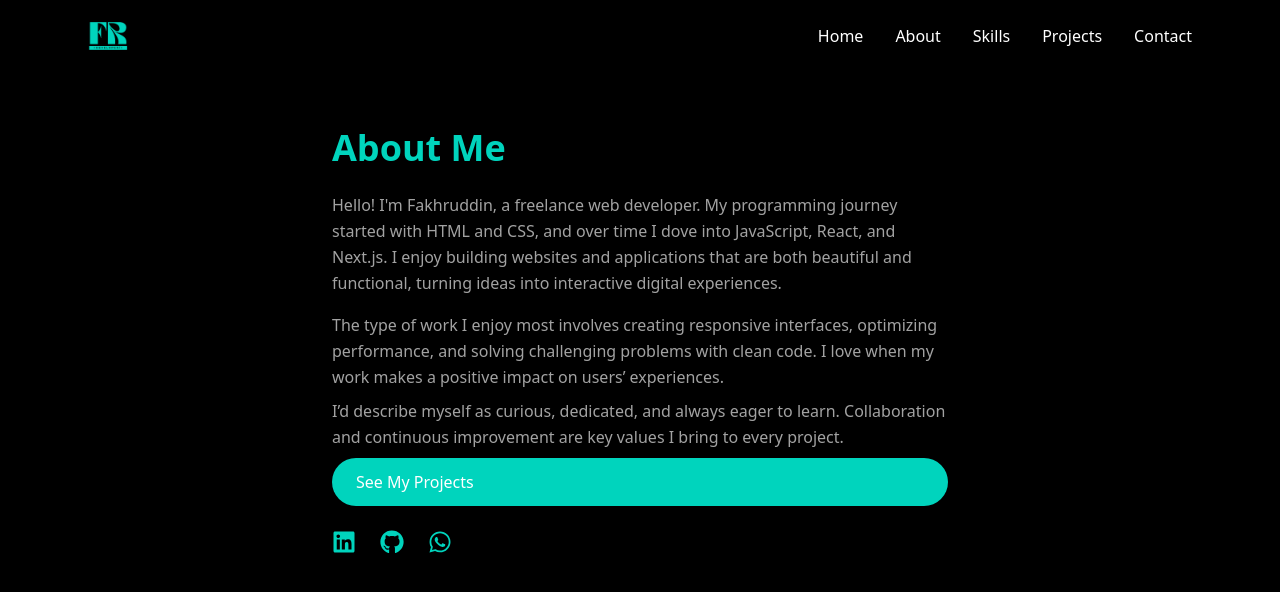
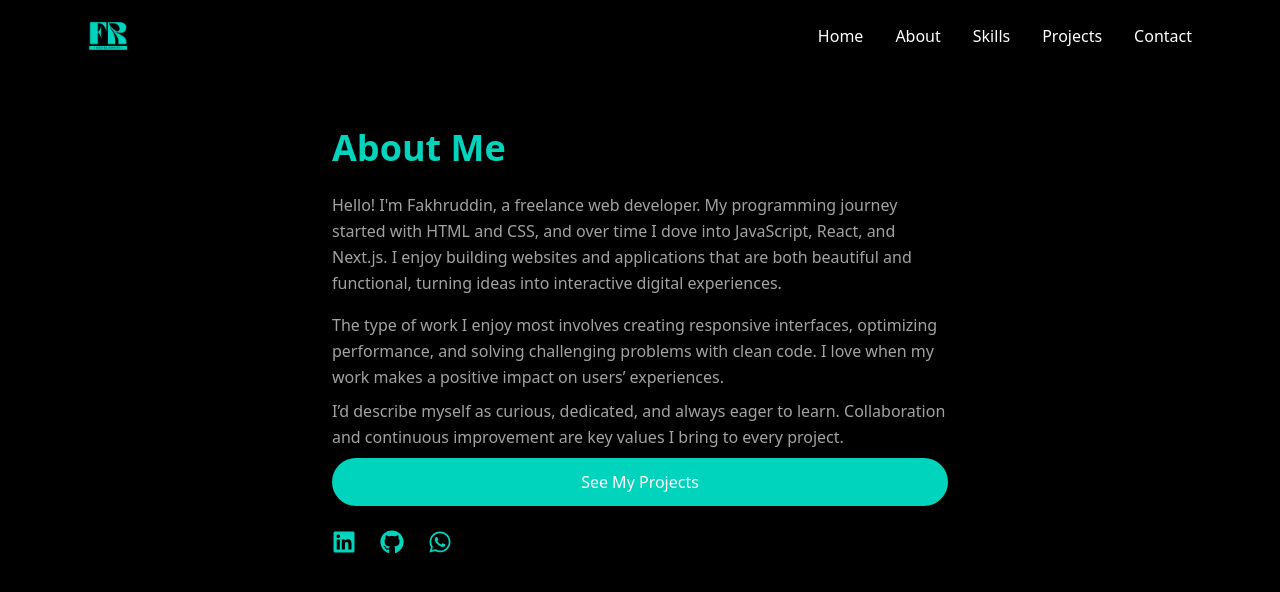
Before and after one commit to MohammadFakhruddin/portfolio-riham, a React (Vite) app: page / in a window 1280 px wide. Both pictures are taken after a click on the button "About". Shown: the top 592 px of the page. Built offline with nearby package versions, Linux system fonts and the light colour scheme.

Commit message:
Update About.jsx

```diff
--- a/src/Components/About.jsx
+++ b/src/Components/About.jsx
@@ -35,12 +35,16 @@ const About = () => {
             Collaboration and continuous improvement are key values I bring to every project.
           </p>
 
-       <a
-  href="#projects"
-  className="inline-block bg-[#00D4BD] text-white px-6 py-3 rounded-full shadow-md hover:bg-white hover:text-black transition duration-300 mb-6"
+<button
+  onClick={() =>
+    document.getElementById("projects")?.scrollIntoView({
+      behavior: "smooth",
+    })
+  }
+  className="bg-[#00D4BD] text-white px-6 py-3 rounded-full shadow-md hover:bg-white hover:text-black transition duration-300 mb-6"
 >
   See My Projects
-</a>
+</button>
 
           {/* Social Icons */}
           <div className="flex gap-6 justify-center lg:justify-start">
```
